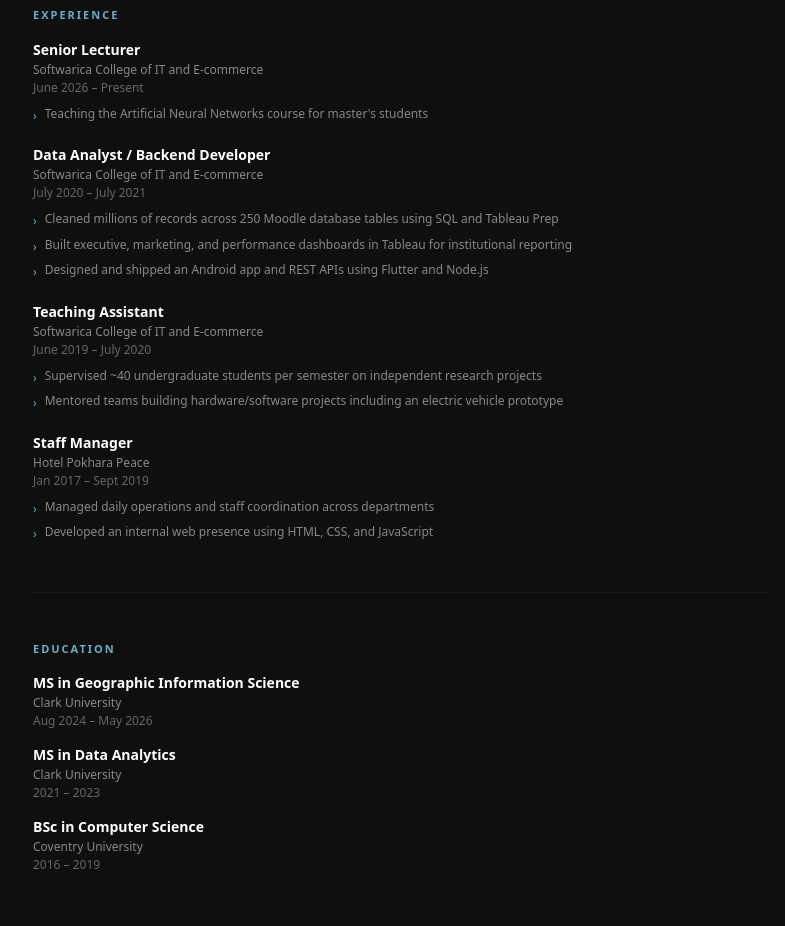
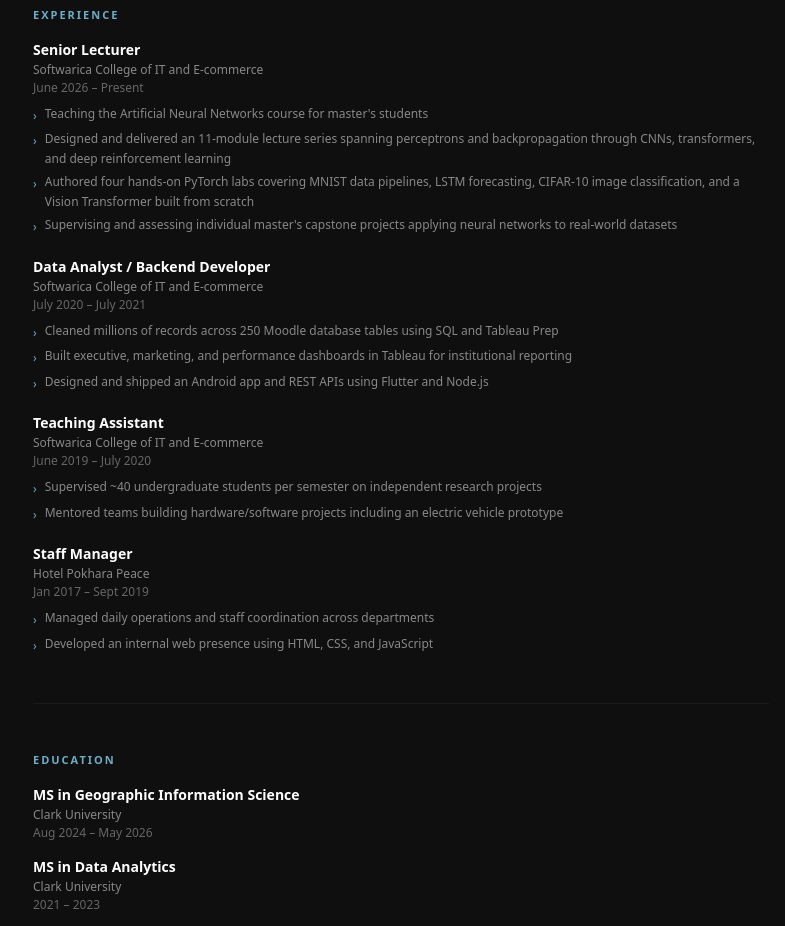
Before and after one commit to bikal3/Portfolio, a Next.js app: page / in a window 1280 px wide. Shown: the part 2460-3386 px from the top of the page, without its empty margins (343-1128 px from the left). Built offline with nearby package versions, Linux system fonts and the light colour scheme.

Commit message:
content: expand Senior Lecturer role with teaching detail
Adds lecture series, PyTorch lab authorship, and project supervision.

```diff
--- a/data/portfolio.ts
+++ b/data/portfolio.ts
@@ -106,6 +106,9 @@
     dates: 'June 2026 – Present',
     bullets: [
       "Teaching the Artificial Neural Networks course for master's students",
+      'Designed and delivered an 11-module lecture series spanning perceptrons and backpropagation through CNNs, transformers, and deep reinforcement learning',
+      'Authored four hands-on PyTorch labs covering MNIST data pipelines, LSTM forecasting, CIFAR-10 image classification, and a Vision Transformer built from scratch',
+      "Supervising and assessing individual master's capstone projects applying neural networks to real-world datasets",
     ],
   },
   {
```
